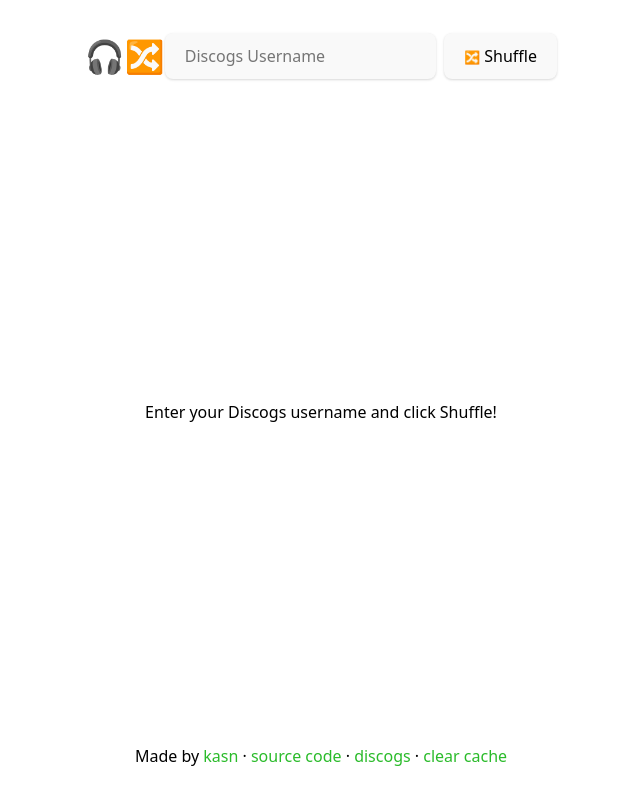
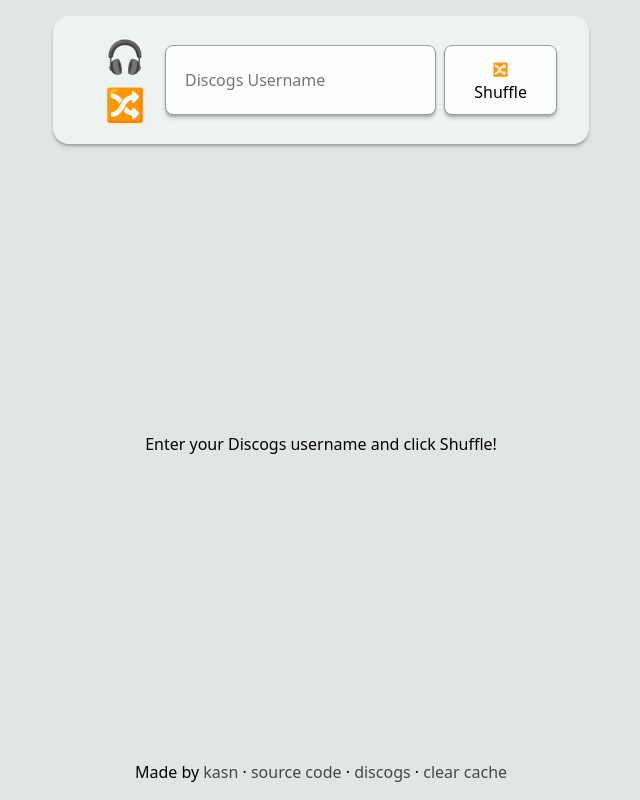
Before and after one commit to kasn/discogs-shuffle, a website built with Vite: page index.html in a window 1280 px wide. Shown: the whole page, without its empty margins (319-959 px from the left). Built offline with nearby package versions, Linux system fonts and the light colour scheme; what @lionralfs/discogs-client would draw is missing.

Commit message:
nicer color and more variables

```diff
--- a/src/main.ts
+++ b/src/main.ts
@@ -71,7 +71,7 @@ async function shuffle(user: string) {
     releases = await getCollection(user);
   } catch (error) {
     render(
-      "Error loading collection. Please check the username or switch your collection to public "
+      "Error loading collection. Please check the username or switch your collection to public ",
     );
     return;
   }
@@ -82,8 +82,8 @@ async function shuffle(user: string) {
     <div class="release">
       <div class="cover-image">
       <img src="${listenNow.basic_information.cover_image}" alt="${getTitle(
-    listenNow
-  )} cover image"/>
+        listenNow,
+      )} cover image"/>
       </div>
       <h2>${getArtist(listenNow)}</h2>
       <h1>${getTitle(listenNow)}</h1>
--- a/src/style.css
+++ b/src/style.css
@@ -68,6 +68,22 @@ h6 {
 
     font-family: var(--font-sans);
 
+    --bg-dark: light-dark(oklch(0.92 0.005 156), oklch(0.1 0.005 156));
+    --bg: light-dark(oklch(0.96 0.005 156), oklch(0.15 0.005 156));
+    --bg-light: light-dark(oklch(1 0.005 156), oklch(0.2 0.005 156));
+    --text: light-dark(oklch(0.15 0.01 156), oklch(0.96 0.01 156));
+    --text-muted: light-dark(oklch(0.4 0.01 156), oklch(0.76 0.01 156));
+    --highlight: light-dark(oklch(1 0.01 156), oklch(0.5 0.01 156));
+    --border: light-dark(oklch(0.6 0.01 156), oklch(0.4 0.01 156));
+    --border-muted: light-dark(oklch(0.7 0.01 156), oklch(0.3 0.01 156));
+    --primary: light-dark(oklch(0.4 0.1 156), oklch(0.76 0.1 156));
+    --secondary: light-dark(oklch(0.4 0.1 336), oklch(0.76 0.1 336));
+    --shadow: 0px 2px 2px oklch(0 0 0 / 0.2), 0px 4px 4px oklch(0 0 0 / 0.1);
+    --gradient: linear-gradient(0deg, var(--bg) 97%, var(--bg-light));
+    --gradient-hover: linear-gradient(0deg, var(--bg), var(--bg-light));
+    --border-card: solid 1px var(--border-muted);
+    /*
+
     --color: light-dark(#213547, rgba(255, 255, 255, 0.87));
     --background-color: light-dark(#ffffff, #242424);
     --button-background-color: light-dark(#f9f9f9, #1a1a1a);
@@ -76,10 +92,10 @@ h6 {
     --highlight-hover: light-dark(
         hsl(from var(--highlight-color) h s 25%),
         hsl(from var(--highlight-color) h s 55%)
-    );
+    );*/
 
     color-scheme: light dark;
-    background-color: var(--background-color);
+    background-color: var(--bg-dark);
     line-height: 1.5;
     font-weight: 400;
     font-synthesis: none;
@@ -90,12 +106,12 @@ h6 {
 
 a {
     font-weight: 500;
-    color: var(--highlight-color);
+    color: var(--text-muted);
     text-decoration: inherit;
 
-    &:hover {
+    /*&:hover {
         color: var(--highlight-hover);
-    }
+    }*/
 }
 
 body {
@@ -106,9 +122,9 @@ body {
 }
 
 div.main {
-    max-width: 1280px;
+    width: min(600px, 100%);
     margin: 0 auto;
-    padding: 2rem;
+    padding: 1rem 2rem;
     text-align: center;
     flex-direction: column;
     display: flex;
@@ -117,22 +133,16 @@ div.main {
 
 button,
 input {
+    border: var(--border-card);
     border-radius: 8px;
-    border: 1px solid transparent;
     padding: 0.6em 1.2em;
     font-size: 1em;
     font-weight: 500;
     font-family: inherit;
-    background-color: var(--button-background-color);
+    background-color: var(--bg-light);
     cursor: pointer;
     transition: border-color 0.25s;
-    box-shadow:
-        rgb(0 0 0 / 0.1) 0px 1px 3px 0px,
-        rgb(0 0 0 / 0.06) 0px 1px 2px 0px;
-
-    &:hover {
-        border-color: var(--highlight-color);
-    }
+    box-shadow: var(--shadow);
 
     &:focus,
     &:focus-visible {
@@ -145,10 +155,15 @@ input {
 }
 
 header {
+    border-radius: 10;
+    box-shadow: var(--shadow);
+    background-color: var(--bg);
     display: flex;
     align-items: center;
     justify-content: space-between;
-    margin-bottom: 2em;
+    margin-bottom: 1rem;
+    padding: 1rem 2rem;
+    border-radius: 1rem;
 
     .emoji {
         font-size: 2em;
@@ -159,16 +174,12 @@ header {
         gap: 0.5em;
     }
 
-    @media (max-width: 525px) {
+    @media (max-width: 590px) {
         align-items: flex-end;
         flex-direction: column;
-
-        /*.icon {
-            display: none;
-        }*/
     }
 
-    @media (max-width: 450px) {
+    @media (max-width: 490px) {
         .icon {
             display: none;
         }
@@ -188,19 +199,21 @@ main#outlet {
         max-width: 600px;
         margin-bottom: 2em;
 
-        /*img {
-            max-height: 600px;
-        }*/
+        img {
+            box-shadow: var(--shadow);
+        }
     }
 
     h1 {
+        color: var(--text);
         font-size: 3.5em;
         margin: 0;
     }
 
     h2 {
+        color: var(--text);
         margin-top: 0;
-        border-bottom: var(--separator-color) solid 1px;
+        border-bottom: var(--border-muted) solid 1px;
         display: inline-block;
     }
 
```
